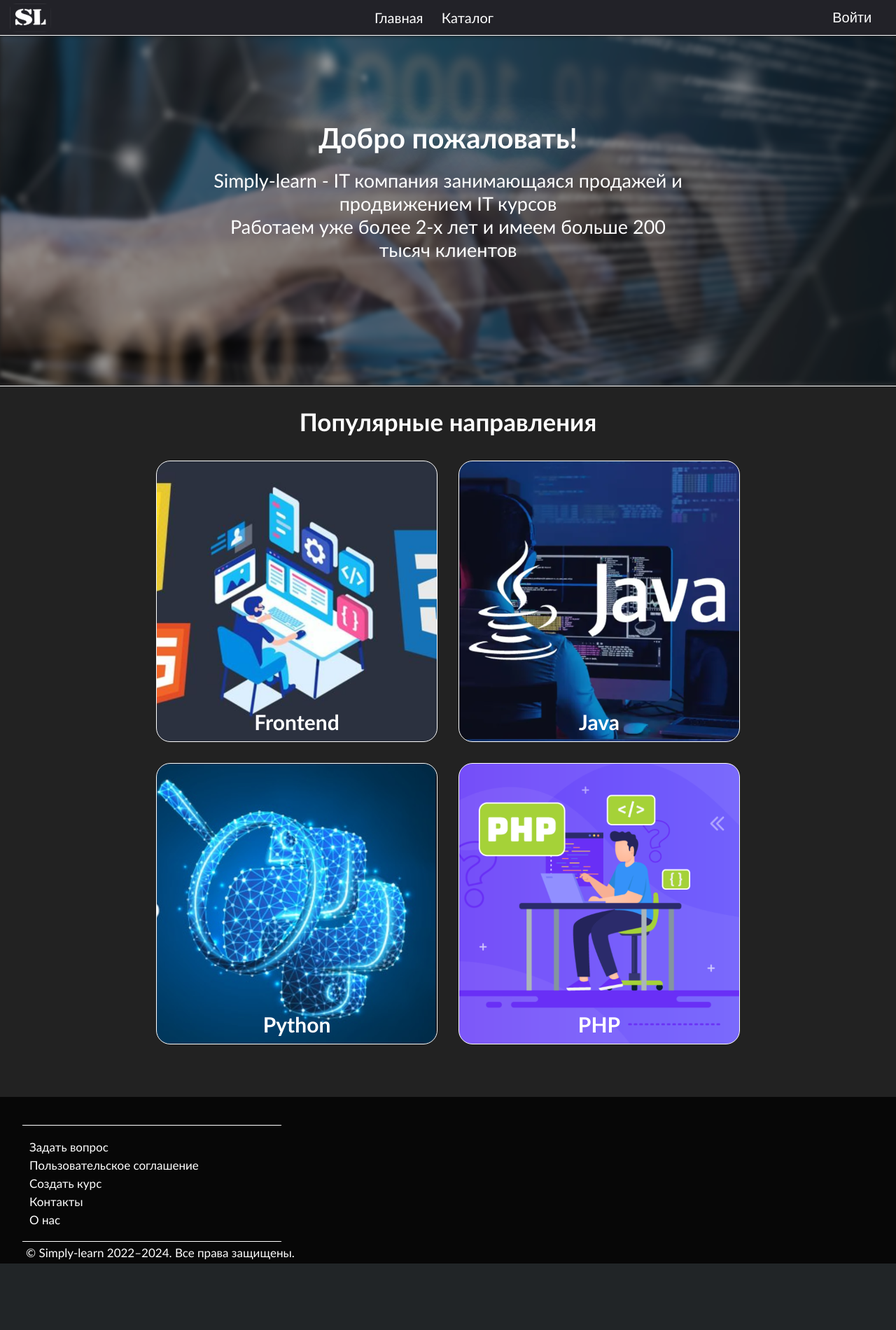
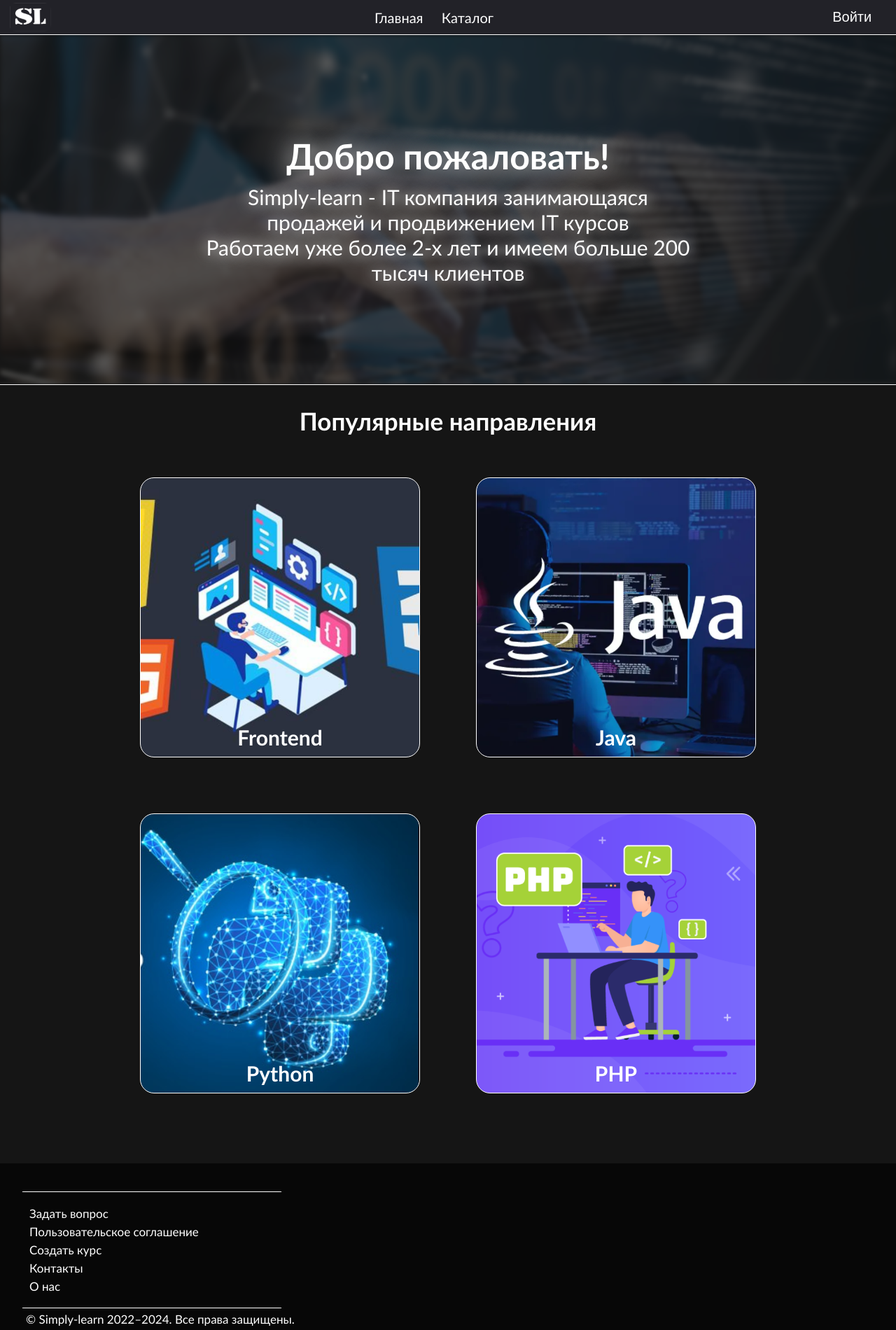
Before and after one commit to patitema/Web, a PHP site: page / in a window 1280 px wide. Shown: the whole page at 70% size. Before the commit the page ends 1805 px from the top, so only its background shows below. Run offline with PHP 8.4, Linux system fonts and the light colour scheme.

Commit message:
Index adaptive

```diff
--- a/Styles/Catalog.css
+++ b/Styles/Catalog.css
@@ -192,6 +192,7 @@ main .container{
   padding-bottom: 20px;
   width: 700px;
   height: auto;
+  margin-top: 40px;
 
 }
 
@@ -468,11 +469,12 @@ form .btn{
 
 form .btn:hover{
   transform: scale(1.1);
+  box-shadow: 0 0 5px #32DC6F;
 }
 
 form .btn p{
   font-size: 17px;
-  color: white;
+  color: #252525;
   font-weight: bold;
 }
 
--- a/Styles/aboutCompany.css
+++ b/Styles/aboutCompany.css
@@ -318,6 +318,7 @@ form .btn{
 
 form .btn:hover{
   transform: scale(1.1);
+  box-shadow: 0 0 5px #32DC6F;
 }
 
 form .btn p{
--- a/Styles/aboutCurse.css
+++ b/Styles/aboutCurse.css
@@ -410,6 +410,7 @@ form .btn{
 
 form .btn:hover{
   transform: scale(1.1);
+  box-shadow: 0 0 5px #32DC6F;
 }
 
 form .btn p{
--- a/Styles/index.css
+++ b/Styles/index.css
@@ -1,16 +1,22 @@
-*{
+/* Универсальный сброс стилей и установка box-sizing */
+*, *::before, *::after {
     margin: 0;
     padding: 0;
     border: 0;
+    box-sizing: border-box;
 }
 
-html, body{
-    background-color: #222222;
+/* Базовые стили для html и body */
+html, body {
+    background-color: #151515;
     color: #fff;
-    font-family:'Gill Sans', 'Gill Sans MT', Calibri, 'Trebuchet MS', sans-serif;
+    font-family: 'Gill Sans', 'Gill Sans MT', Calibri, 'Trebuchet MS', sans-serif;
 }
 
-nav{
+/* ====================== */
+/* Стили для навигации     */
+/* ====================== */
+nav {
     width: 100%;
     height: 50px;
     display: flex;
@@ -20,83 +26,87 @@ nav{
     border-bottom: 1px solid #fff;
     z-index: 4;
 }
-nav .container{
+
+nav .container {
     width: 98%;
-    height: inherit;
+    height: 100%;
     display: flex;
     flex-direction: row;
     justify-content: space-between;
     align-items: center;
-
 }
 
-nav .logo{
+/* Кнопка логина восстановлена по оригинальному варианту */
+nav .login {
+    width: 100px;
+    height: 50px;
+    background-color: #222228;
+    transition: all 0.2s ease-in-out;
+    border-bottom: 1px solid #fff;
+}
+
+nav .login:hover {
+    border-left: 1px solid white;
+}
+
+nav .login p {
+    text-decoration: none;
+    color: #fff;
+    font-size: 20px;
+    user-select: none;
+}
+
+nav .login p:hover {
+    text-shadow: 0 0 5px #fff;
+}
+
+nav .logo {
     width: 60px;
     height: 41px;
     border-radius: 10px;
 }
 
-nav .logo:hover{
-    box-shadow: 0 0 px #fff;
+nav .logo:hover {
+    box-shadow: 0 0 0px #fff;
 }
 
-.PageList{
+.PageList {
     display: flex;
     flex-direction: row;
     justify-content: space-between;
-    list-style-type: none;
     list-style: none;
     text-decoration: none;
     width: 170px;
 }
 
-.PageList li a{
+.PageList li a {
     font-size: 20px;
     color: #fff;
     text-decoration: none;
     user-select: none;
 }
 
-.PageList li a:hover{
+.PageList li a:hover {
     text-shadow: 0 0 5px #fff;
 }
 
-nav .login {
-    width: 100px;
-    height: 50px;
-    background-color: #222228;
-    transition: all 0.2s ease-in-out;
-}
-
-nav .login:hover {
-    border-left: 1px solid white;
-}
-
-nav .login p{
-    text-decoration: none;
-    color: #fff;
-    font-size: 20px;
-    user-select: none;
-}
-
-nav .login p:hover{
-    text-shadow: 0 0 5px #fff;
-}
-
-header{
+/* ====================== */
+/* Стили для header       */
+/* ====================== */
+header {
     width: 100%;
     height: 500px;
 }
 
-header .container{
+header .container {
     position: relative;
-    width: inherit;
-    height: inherit;
+    width: 100%;
+    height: 100%;
     border-bottom: 1px solid #fff;
     overflow: hidden;
 }
 
-header .container .background-blur{
+header .container .background-blur {
     position: absolute;
     top: 0;
     left: 0;
@@ -108,35 +118,38 @@ header .container .background-blur{
     z-index: 1;
 }
 
-
-.shadow{
+.shadow {
     position: relative;
-    width: inherit;
-    height: inherit;
+    width: 100%;
+    height: 100%;
     display: flex;
     flex-direction: column;
     justify-content: center;
     align-items: center;
-    background-color: rgba(22, 22, 22, 0.4);
+    background-color: rgba(22, 22, 22, 0.7);
     z-index: 2;
 }
 
-header .container h1{
-    font-size: 40px;
+header .container h1 {
+    font-size: 50px;
     user-select: none;
+    text-shadow: 0 0 35px #FFF;
 }
 
-header .container h2{
+header .container h2 {
     width: 700px;
-    height: 208px;
-    margin-top: 20px;
-    font-size: 27px;
+    margin-top: 10px;
+    font-size: 30px;
     text-align: center;
-    font-weight: lighter;
+    font-weight: 400;
     user-select: none;
+    text-shadow: 0 0 20px #FFF;
 }
 
-main{
+/* ====================== */
+/* Стили для main         */
+/* ====================== */
+main {
     width: 100%;
     height: auto;
     padding-bottom: 60px;
@@ -145,47 +158,56 @@ main{
     align-items: center;
 }
 
-main .container{
+main .container {
     display: flex;
+    flex-direction: column;
     justify-content: center;
     align-items: center;
-    flex-direction: column;
-
 }
 
-main .container h2{
+main .container h2 {
     margin-top: 30px;
     margin-bottom: 20px;
     font-size: 35px;
 }
 
-.menu{
+/* Контейнер для меню */
+.container-menu {
+    width: 100%;
+    height: auto;
+    display: flex;
+    justify-content: center;
+}
+
+.menu {
     display: flex;
     justify-content: center;
     flex-wrap: wrap;
     width: 1000px;
+    max-width: 100%;
+    height: auto;
 }
 
-.menu li{
+.menu li {
     width: 400px;
     height: 400px;
     display: flex;
     justify-content: center;
-    align-items: end;
+    align-items: flex-end;
     background-color: #000;
     list-style: none;
-    margin: 15px;
+    margin: 40px;
     border-radius: 20px;
     border: 1px solid #fff;
-    transition: all 0.15s ease-in-out;
+    transition: all 0.1s ease-in-out;
 }
 
-.menu li:hover{
-    box-shadow: 0 0 7px #fff;
+.menu li:hover {
+    box-shadow: 0 0 20px #fff;
     transform: scale(1.1);
 }
 
-.menu li a{
+.menu li a {
     font-size: 30px;
     font-weight: bold;
     color: #fff;
@@ -194,80 +216,78 @@ main .container h2{
     user-select: none;
 }
 
-.menu-№1{
-    background: url(/Images/Front-endpeg.png);
-    background-size: 100%;
+.menu-№1 {
+    background: url(/Images/Front-endpeg.png) no-repeat center center;
+    background-size: cover;
 }
-.menu-№2{
-    background: url(/Images/Java.png);
-    background-size: 100%;
+.menu-№2 {
+    background: url(/Images/Java.png) no-repeat center center;
+    background-size: cover;
 }
-.menu-№3{
-    background: url(/Images/Python.png);
-    background-size: 100%;
+.menu-№3 {
+    background: url(/Images/Python.png) no-repeat center center;
+    background-size: cover;
 }
-.menu-№4{
-    background: url(/Images/PHP.png);
-    background-size: 100%;
+.menu-№4 {
+    background: url(/Images/PHP.png) no-repeat center center;
+    background-size: cover;
 }
 
-footer{
+footer {
     width: 100%;
-    height: auto;
     background-color: #070707;
     display: flex;
     justify-content: center;
 }
 
-footer .container{
+footer .container {
     width: 95%;
-    height: inherit;
+    padding: 40px 0 0 0;
     display: flex;
     flex-direction: column;
-    justify-content: left;
-    margin-top: 40px;
-}
-.foot-menu{
-    list-style: none;
-    margin-top: 15px;
-    margin-bottom: 20px;
-    margin-left: 10px;
+    align-items: flex-start;
 }
 
-span{
+.foot-menu {
+    list-style: none;
+    margin: 15px 0 20px 10px;
+}
+
+span {
+    display: block;
     width: 370px;
     height: 1px;
     background-color: #fff;
 }
 
-.foot-menu li{
+.foot-menu li {
     margin-top: 5px;
 }
 
-.foot-menu li a{
+.foot-menu li a {
     font-size: 17px;
     text-decoration: none;
     color: #fff;
     user-select: none;
 }
 
-.foot-menu li a:hover{
+.foot-menu li a:hover {
     text-decoration: underline;
 }
 
-footer .container p{
+footer .container p {
     font-size: 17px;
     margin: 5px;
     font-weight: lighter;
     user-select: none;
 }
 
-.container-auth-login, .container-auth-register{
+.container-auth-login, .container-auth-register {
     position: fixed;
     top: 50%;
     left: 50%;
     transform: translate(-50%, -50%);
-    border: solid 1px white;
+    border: 1px solid white;
     border-radius: 20px;
     display: none;
     flex-direction: column;
@@ -330,12 +350,13 @@ footer .container p{
     margin: 20px;
 }
 
-h1{
+article h1 {
     margin-top: 20px;
     text-shadow: 0 0 70px white;
 }
 
-form{
+
+form {
     display: flex;
     flex-direction: column;
     justify-content: center;
```
Also changed, not shown: other parts of Styles/index.css (+44 -19 lines).
